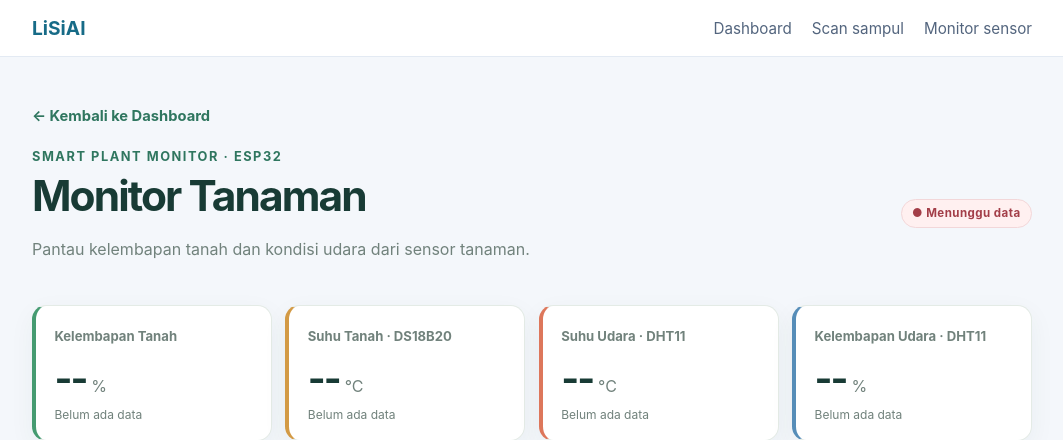
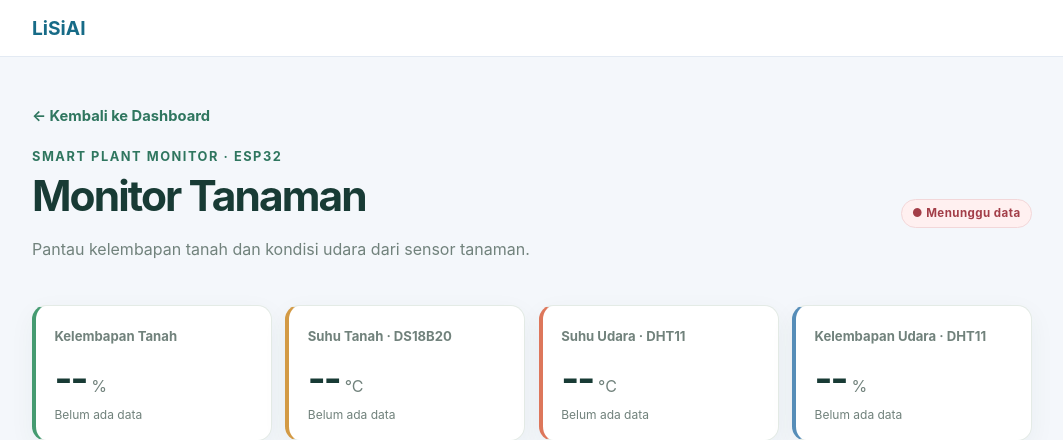
Before and after one commit to rkm-nirmala/rkm_LiSiAI, a Flask app: page /monitor in a window 1280 px wide. Shown: the top 440 px of the page, without its empty margins (108-1171 px from the left). Run offline with Flask 3, Linux system fonts and the light colour scheme.

Commit message:
hapus nav di base.html

```diff
--- a/templates/base.html
+++ b/templates/base.html
@@ -10,11 +10,6 @@
     <header class="site-header">
       <a class="brand" href="/">LiSiAI</a>
       {% if request.endpoint != "dashboard" %}
-      <nav aria-label="Navigasi utama">
-        <a href="/dashboard">Dashboard</a>
-        <a href="/scan">Scan sampul</a>
-        <a href="/monitor">Monitor sensor</a>
-      </nav>
       {% endif %}
     </header>
     <main class="container">
```
